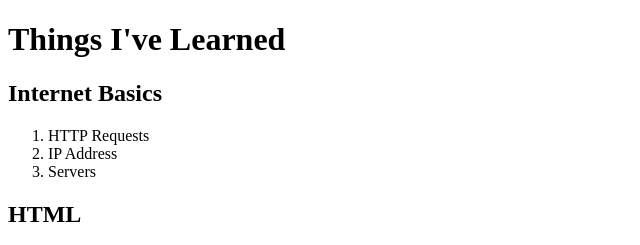
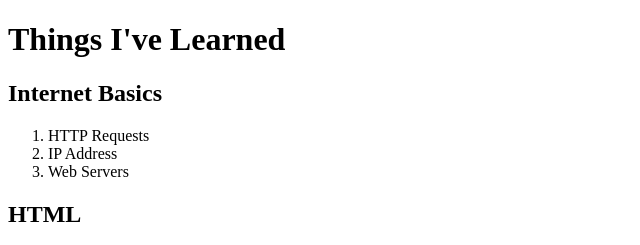
Before and after one commit to SlzPedroArthur/Learning-Web, a plain HTML site: page HTML_01/index.html in a window 1280 px wide. Shown: the top 245 px of the page, 0-640 px from the left. Drawn offline with Linux system fonts and the light colour scheme.

Commit message:
corrigindo lista de aprendizado

```diff
--- a/HTML_01/index.html
+++ b/HTML_01/index.html
@@ -12,7 +12,7 @@
         <ol>
             <li>HTTP Requests</li>
             <li>IP Address</li>
-            <li>Servers</li>
+            <li>Web Servers</li>
         </ol>
         <h2> HTML</h2>
 
```
